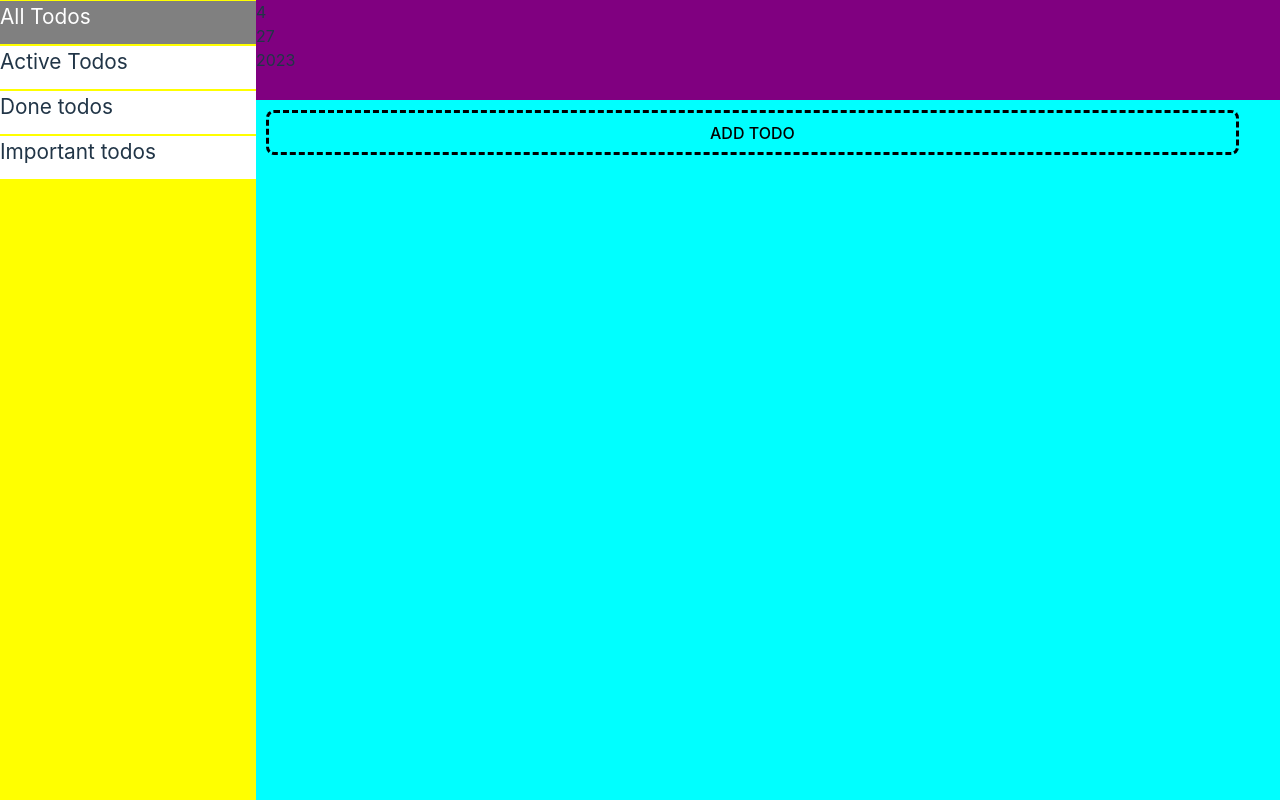
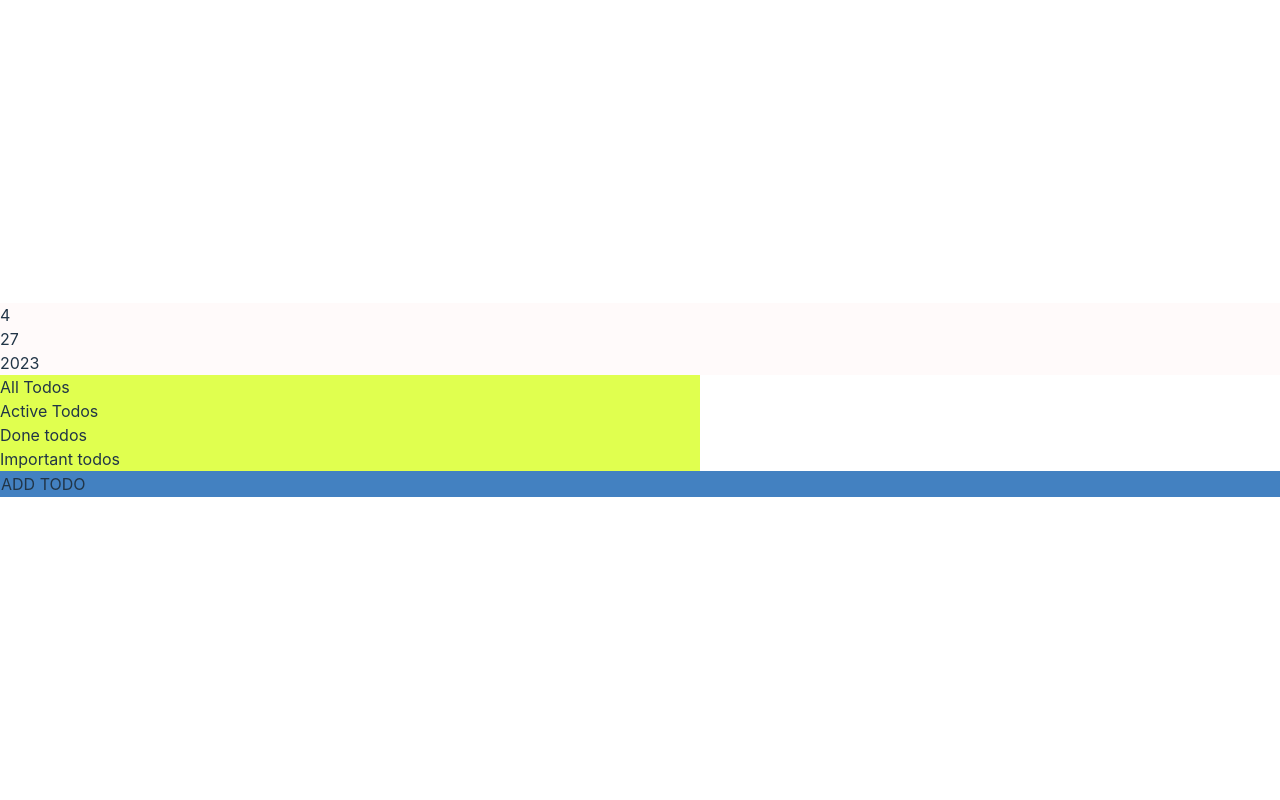
Before and after one commit to IsoW-22/React-todo-app, a React (Vite) app: page / in a window 1280 px wide. Built offline with nearby package versions, Linux system fonts and the light colour scheme; the HTML template or start-up script is replaced by a standard one.

Commit message:
working on tailwind

```diff
--- a/index.html
+++ b/index.html
@@ -6,8 +6,8 @@
     <meta name="viewport" content="width=device-width, initial-scale=1.0" />
     <title>Vite + React</title>
   </head>
-  <body>
-    <div id="root"></div>
+  <body class="h-[100%] w-[100%]">
+    <div id="root" class="h-[100%] w-[100%] grid grid-rows-3 grid-flow-col"></div>
     <script type="module" src="/src/main.jsx"></script>
   </body>
 </html>
--- a/package.json
+++ b/package.json
@@ -4,7 +4,7 @@
   "version": "0.0.0",
   "type": "module",
   "scripts": {
-    "build-css": "tailwindcss build -i src/styles/styles.css -o public/styles/styles.css",
+    "build-css": "tailwindcss build -i src/styles/styles.css -o public/styles/styles.css --watch",
     "dev": "vite",
     "build": "vite build",
     "lint": "eslint src --ext js,jsx --report-unused-disable-directives --max-warnings 0",
--- a/public/styles/styles.css
+++ b/public/styles/styles.css
@@ -16,7 +16,7 @@
   /* 2 */
   border-style: solid;
   /* 2 */
-  border-color: #e5e7eb;
+  border-color: currentColor;
   /* 2 */
 }
 
@@ -521,3 +521,83 @@ video {
   --tw-backdrop-saturate:  ;
   --tw-backdrop-sepia:  ;
 }
+
+.col-span-7 {
+  grid-column: span 7 / span 7;
+}
+
+.col-span-2 {
+  grid-column: span 2 / span 2;
+}
+
+.col-start-2 {
+  grid-column-start: 2;
+}
+
+.col-start-1 {
+  grid-column-start: 1;
+}
+
+.col-end-9 {
+  grid-column-end: 9;
+}
+
+.col-end-2 {
+  grid-column-end: 2;
+}
+
+.row-span-3 {
+  grid-row: span 3 / span 3;
+}
+
+.row-span-2 {
+  grid-row: span 2 / span 2;
+}
+
+.grid {
+  display: grid;
+}
+
+.h-64 {
+  height: 16rem;
+}
+
+.h-\[100\%\] {
+  height: 100%;
+}
+
+.w-64 {
+  width: 16rem;
+}
+
+.w-\[100\%\] {
+  width: 100%;
+}
+
+.grid-cols-2 {
+  grid-template-columns: repeat(2, minmax(0, 1fr));
+}
+
+.grid-rows-2 {
+  grid-template-rows: repeat(2, minmax(0, 1fr));
+}
+
+.bg-black {
+  background-color: #010400ff;
+}
+
+.bg-snow {
+  background-color: #FFFAFAff;
+}
+
+.bg-stlblue {
+  background-color: #4381c1ff;
+}
+
+.bg-chtrs {
+  background-color: #e0ff4fff;
+}
+
+.filter {
+  filter: var(--tw-blur) var(--tw-brightness) var(--tw-contrast) var(--tw-grayscale) var(--tw-hue-rotate) var(--tw-invert) var(--tw-saturate) var(--tw-sepia) var(--tw-drop-shadow);
+}
--- a/src/App.jsx
+++ b/src/App.jsx
@@ -1,5 +1,5 @@
 // import { useState } from 'react'
-import './styles/App.Scss'
+import "../public/styles/styles.css"
 import Header from "./components/Header"
 import Todos from "./components/Body"
 
--- a/src/components/Body.jsx
+++ b/src/components/Body.jsx
@@ -100,7 +100,7 @@ function Todos() {
 
   function Lists() {
     return (
-      <ul className="lists">
+      <ul className="">
         <li onClick={() => SetListState("all")}>All Todos</li>
         <li onClick={() => SetListState("active")}>Active Todos</li>
         <li onClick={() => SetListState("done")}>Done todos</li>
@@ -118,12 +118,12 @@ function Todos() {
 
   return (
     <>
-      <div className="nav">
+      <div className="bg-chtrs row-span-3">
         <Lists />
       </div>
-      <div className="body">
+      <div className="bg-stlblue col-span-2">
         <TodoList />
-        <button onClick={handleAddTodo} className="add-todo">
+        <button onClick={handleAddTodo} className="">
           ADD TODO
         </button>
       </div>
--- a/src/components/Header.jsx
+++ b/src/components/Header.jsx
@@ -17,7 +17,7 @@ function DateTime() {
 
 function Header() {
   return(
-    <div className="header">
+    <div className="bg-snow col-span-2">
       <DateTime />
     </div>
   )
--- a/src/styles/App.scss
+++ /dev/null
@@ -1,89 +0,0 @@
-@import "variables", "mixins";
-
-* {
-  margin: 0;
-  padding: 0;
-}
-
-body, html {
-  width: $h;
-  height: $h;
-}
-
-#root {
-  width: $h;
-  height: $h;
-  display: grid;
-  grid-template-rows: 100px auto;
-  grid-template-columns: 20% 80%;
-  grid-template-areas:
-  "nav head"
-  "nav body";
-}
-
-.header {
-  grid-area: head;
-  background-color: purple;
-}
-
-.body {
-  grid-area: body;
-  background-color: aqua;
-}
-
-.nav {
-  grid-area: nav;
-  background-color: yellow;
-  ul {
-    display: flex;
-    flex-direction: column;
-    justify-content: space-around;
-    width: 100%;
-    height: 180px;
-    li {
-      font-size: 1.3rem;
-      background-color: white;
-      height: 24%;
-
-      &:hover {
-        background-color: gray;
-        color: white;
-      }
-    }
-  }
-}
-
-.todo, .add-todo {
-  width: 95%;
-  // height: 70px;
-  @include margins(10px, 0, 0, 10px);
-}
-.todo {
-  background-color: white;
-  input {
-    width: 70%;
-    outline: 0;
-    border: none;
-    background-color: white;
-    border-bottom: 2px solid black;
-    font-size: 1.3rem;
-    padding: 7px 0 7px 5px;
-  }
-}
-.add-todo {
-  float: left;
-  background-color: inherit;
-  border: 3px dashed black;
-  &:focus {
-    outline: none;
-  }
-}
-.done {
-  background-color: green !important;
-  input {
-    text-decoration: line-through;
-  }
-}
-.important {
-  background-color: yellow !important;
-}
--- a/src/styles/_mixins.scss
+++ /dev/null
@@ -1,3 +0,0 @@
-@mixin margins($top: 0,  $right:0, $bot:0, $left:0) {
-    margin: $top $right $bot $left;
-}
--- a/src/styles/_variables.scss
+++ /dev/null
@@ -1 +0,0 @@
-$h: 100%;
```
Also changed, not shown: tailwind.config.js (added, +17 -0 lines).
